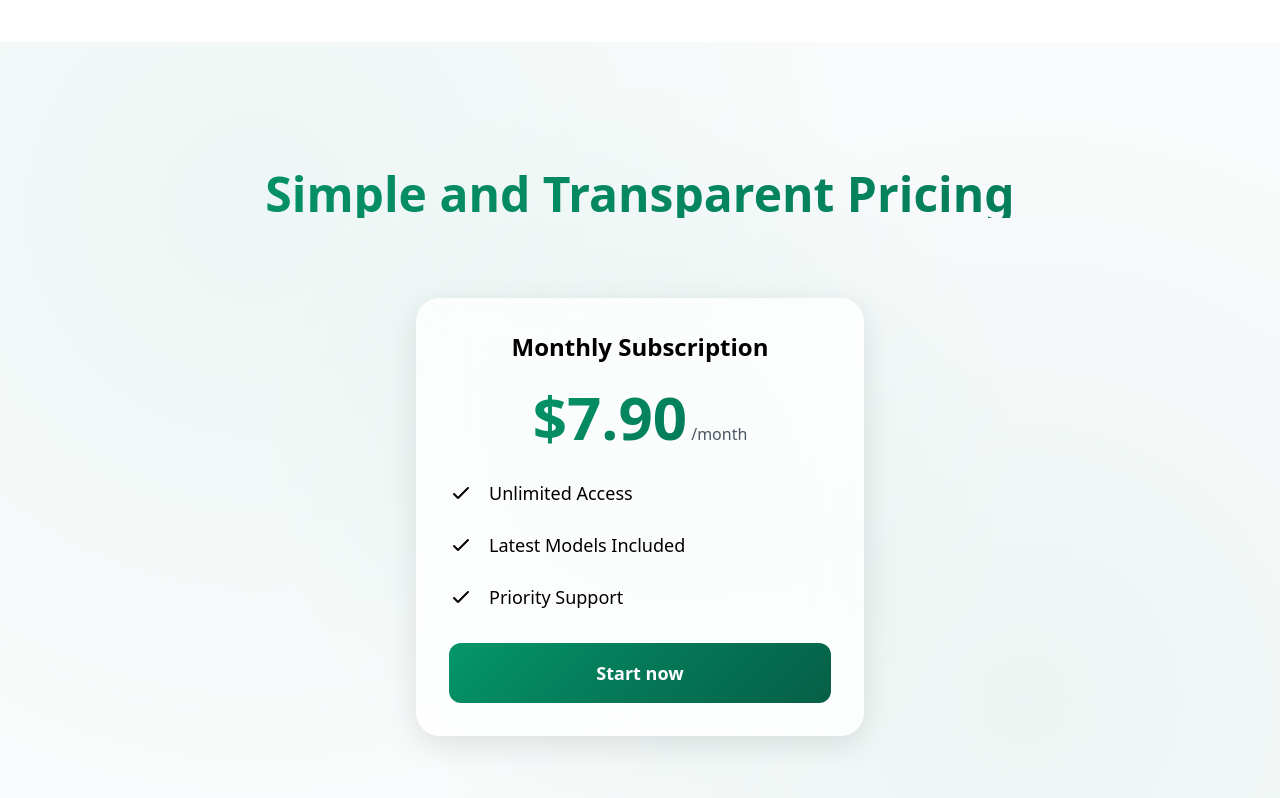
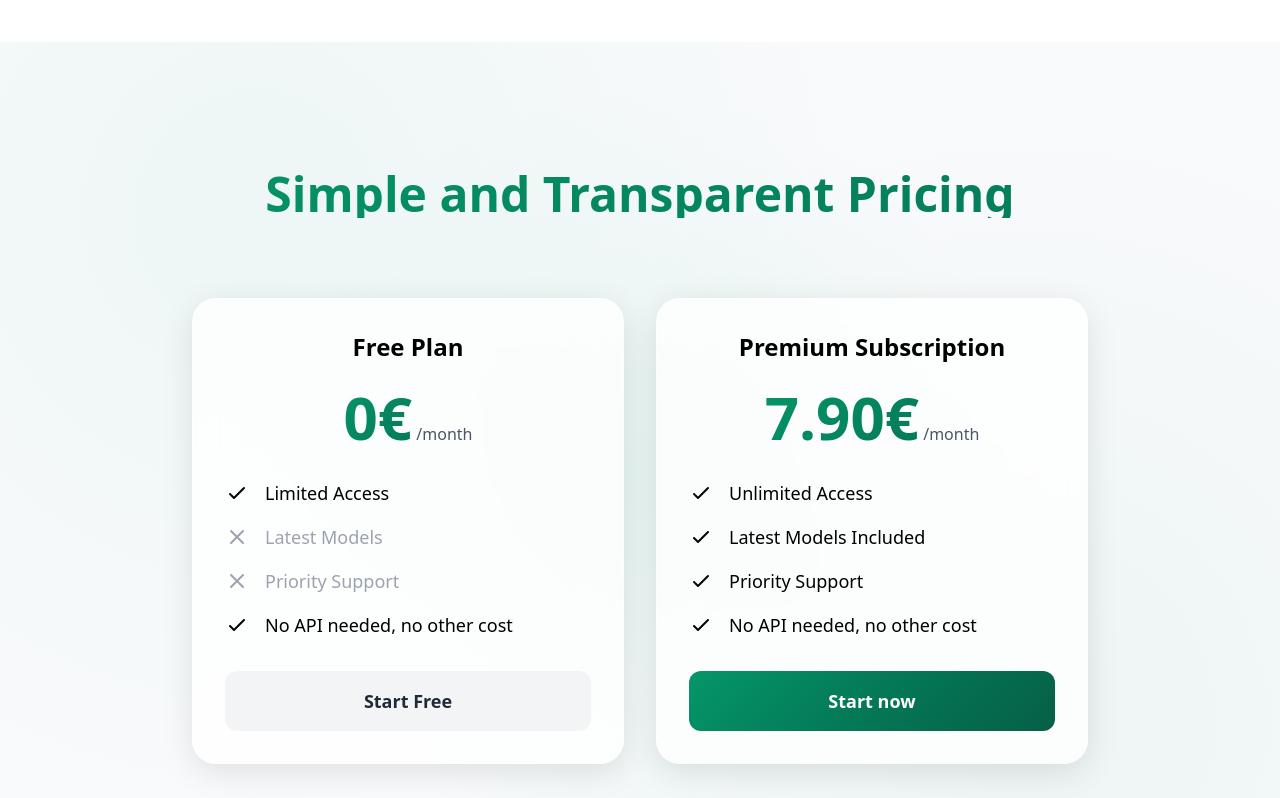
Before and after one commit to martvion/sheetpro, a plain HTML site: page index.html in a window 1280 px wide. Shown: the part 1480-2278 px from the top of the page. Drawn offline with nearby package versions, Linux system fonts and the light colour scheme.

Commit message:
Add files via upload

```diff
--- a/index.html
+++ b/index.html
@@ -5,7 +5,7 @@
     <meta charset="UTF-8">
     <meta name="viewport" content="width=device-width, initial-scale=1.0">
     <title>SheetPro - Connect ChatGPT to Google Sheets</title>
-    <link rel="icon" href="logo.svg" type="image/x-icon">
+    <link rel="icon" href="logo.ico" type="image/x-icon">
     <link href="https://cdnjs.cloudflare.com/ajax/libs/tailwindcss/2.2.19/tailwind.min.css" rel="stylesheet">
     <link rel="stylesheet" href="https://cdnjs.cloudflare.com/ajax/libs/animate.css/4.1.1/animate.min.css"/>
     <style>
@@ -289,39 +289,97 @@
     </section>
 
     <!-- Pricing Section -->
-    <section id="pricing" class="py-32 bg-gray-50 hero-pattern">
+    <section id="pricing" class="section py-32 bg-gray-50 hero-pattern">
         <div class="container mx-auto px-4">
-            <h2 class="text-4xl md:text-5xl font-bold text-center mb-20 gradient-text">Simple and Transparent Pricing</h2>
-            <div class="max-w-md mx-auto glass-effect rounded-3xl shadow-xl overflow-hidden transform transition-all duration-300 hover:-translate-y-2">
+          <h2 class="text-4xl md:text-5xl font-bold text-center mb-20 gradient-text">
+            Simple and Transparent Pricing
+          </h2>
+
+          <div class="grid md:grid-cols-2 gap-8 max-w-4xl mx-auto">
+            <!-- Free Plan -->
+            <div class="glass-effect rounded-3xl shadow-xl overflow-hidden transform transition-all duration-300 hover:-translate-y-2">
               <div class="p-8">
-                    <h3 class="text-2xl font-semibold text-center mb-6">Monthly Subscription</h3>
+                <h3 class="text-2xl font-semibold text-center mb-6">Free Plan</h3>
+
                 <div class="text-center mb-8">
-                        <span class="text-6xl font-bold gradient-text">$7.90</span>
+                  <span class="text-6xl font-bold gradient-text">0€</span>
                   <span class="text-gray-600">/month</span>
                 </div>
-                    <ul class="space-y-6 mb-8">
+
+                <ul class="space-y-4">
                   <li class="flex items-center">
-                            <svg class="w-6 h-6 text-emerald-500 mr-4" fill="none" stroke="currentColor" viewBox="0 0 24 24">
-                                <path stroke-linecap="round" stroke-linejoin="round" stroke-width="2" d="M5 13l4 4L19 7"/>
+                    <svg class="w-6 h-6 text-emerald-500 mr-4" fill="none" stroke="currentColor" viewbox="0 0 24 24">
+                      <path stroke-linecap="round" stroke-linejoin="round" stroke-width="2" d="M5 13l4 4L19 7" />
+                    </svg>
+                    <span class="text-lg">Limited Access</span>
+                  </li>
+                  <li class="flex items-center text-gray-400">
+                    <svg class="w-6 h-6 mr-4" fill="none" stroke="currentColor" viewbox="0 0 24 24">
+                      <path stroke-linecap="round" stroke-linejoin="round" stroke-width="2" d="M6 18L18 6M6 6l12 12" />
+                    </svg>
+                    <span class="text-lg">Latest Models</span>
+                  </li>
+                  <li class="flex items-center text-gray-400">
+                    <svg class="w-6 h-6 mr-4" fill="none" stroke="currentColor" viewbox="0 0 24 24">
+                      <path stroke-linecap="round" stroke-linejoin="round" stroke-width="2" d="M6 18L18 6M6 6l12 12" />
+                    </svg>
+                    <span class="text-lg">Priority Support</span>
+                  </li>
+                  <li class="flex items-center">
+                    <svg class="w-6 h-6 text-emerald-500 mr-4" fill="none" stroke="currentColor" viewbox="0 0 24 24">
+                        <path stroke-linecap="round" stroke-linejoin="round" stroke-width="2" d="M5 13l4 4L19 7" />
+                      </svg>
+                    <span class="text-lg">No API needed, no other cost</span>
+                  </li>
+                </ul>
+
+                <a href="#" class="block bg-gray-100 hover:bg-gray-200 text-gray-800 text-center py-4 rounded-xl text-lg font-semibold transition-all duration-300 hover:shadow-lg transform hover:-translate-y-1 mt-8">
+                  Start Free
+                </a>
+              </div>
+            </div>
+
+            <!-- Premium Plan -->
+            <div class="glass-effect rounded-3xl shadow-xl overflow-hidden transform transition-all duration-300 hover:-translate-y-2">
+              <div class="p-8">
+                <h3 class="text-2xl font-semibold text-center mb-6">Premium Subscription</h3>
+
+                <div class="text-center mb-8">
+                  <span class="text-6xl font-bold gradient-text">7.90€</span>
+                  <span class="text-gray-600">/month</span>
+                </div>
+
+                <ul class="space-y-4">
+                  <li class="flex items-center">
+                    <svg class="w-6 h-6 text-emerald-500 mr-4" fill="none" stroke="currentColor" viewbox="0 0 24 24">
+                      <path stroke-linecap="round" stroke-linejoin="round" stroke-width="2" d="M5 13l4 4L19 7" />
                     </svg>
                     <span class="text-lg">Unlimited Access</span>
                   </li>
                   <li class="flex items-center">
-                            <svg class="w-6 h-6 text-emerald-500 mr-4" fill="none" stroke="currentColor" viewBox="0 0 24 24">
-                                <path stroke-linecap="round" stroke-linejoin="round" stroke-width="2" d="M5 13l4 4L19 7"/>
+                    <svg class="w-6 h-6 text-emerald-500 mr-4" fill="none" stroke="currentColor" viewbox="0 0 24 24">
+                      <path stroke-linecap="round" stroke-linejoin="round" stroke-width="2" d="M5 13l4 4L19 7" />
                     </svg>
                     <span class="text-lg">Latest Models Included</span>
                   </li>
                   <li class="flex items-center">
-                            <svg class="w-6 h-6 text-emerald-500 mr-4" fill="none" stroke="currentColor" viewBox="0 0 24 24">
-                                <path stroke-linecap="round" stroke-linejoin="round" stroke-width="2" d="M5 13l4 4L19 7"/>
+                    <svg class="w-6 h-6 text-emerald-500 mr-4" fill="none" stroke="currentColor" viewbox="0 0 24 24">
+                      <path stroke-linecap="round" stroke-linejoin="round" stroke-width="2" d="M5 13l4 4L19 7" />
                     </svg>
                     <span class="text-lg">Priority Support</span>
                   </li>
+                  <li class="flex items-center">
+                    <svg class="w-6 h-6 text-emerald-500 mr-4" fill="none" stroke="currentColor" viewbox="0 0 24 24">
+                        <path stroke-linecap="round" stroke-linejoin="round" stroke-width="2" d="M5 13l4 4L19 7" />
+                      </svg>
+                    <span class="text-lg">No API needed, no other cost</span>
+                  </li>
                 </ul>
-                    <a href="#" class="block gradient hover:gradient-hover text-white text-center py-4 rounded-xl text-lg font-semibold transition-all duration-300 hover:shadow-lg transform hover:-translate-y-1">
+
+                <a href="#" class="block gradient hover:gradient-hover text-white text-center py-4 rounded-xl text-lg font-semibold transition-all duration-300 hover:shadow-lg transform hover:-translate-y-1 mt-8">
                   Start now
                 </a>
+              </div>
             </div>
           </div>
         </div>
```
Also changed, not shown: logo.ico (added). Lines whose indentation alone changed are shown as unchanged.
